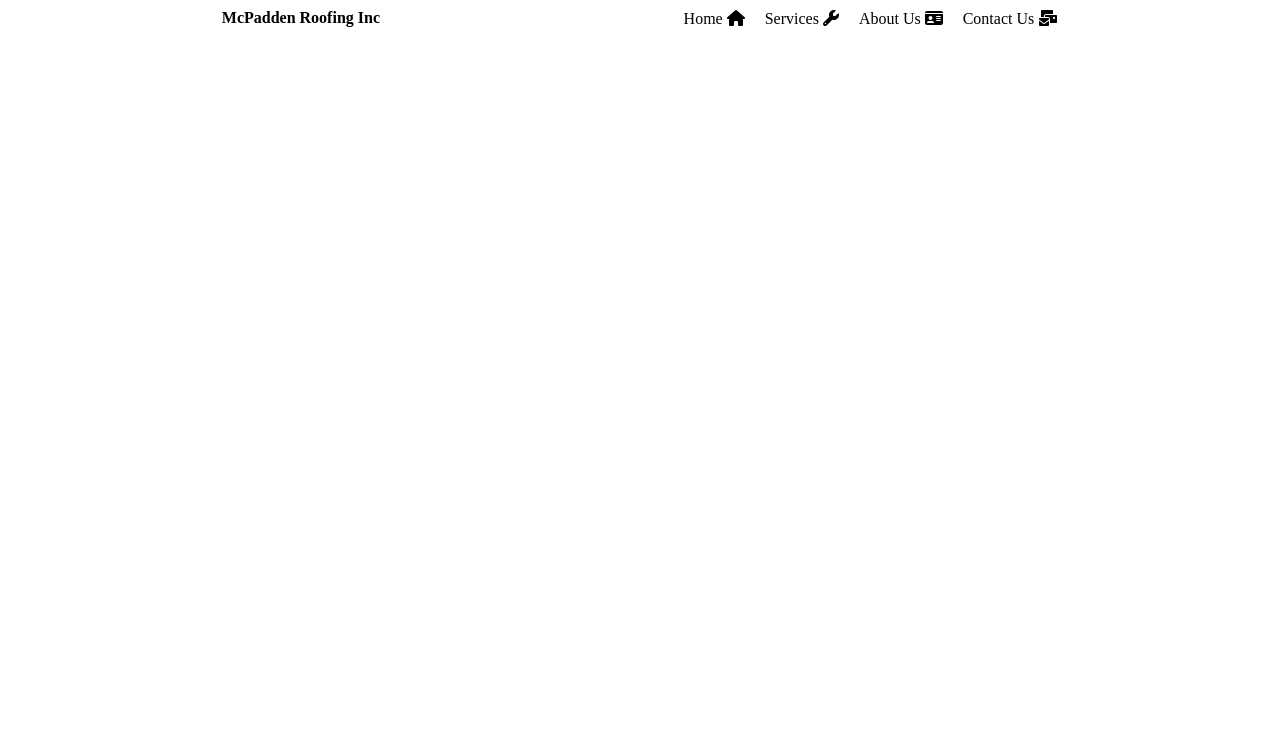
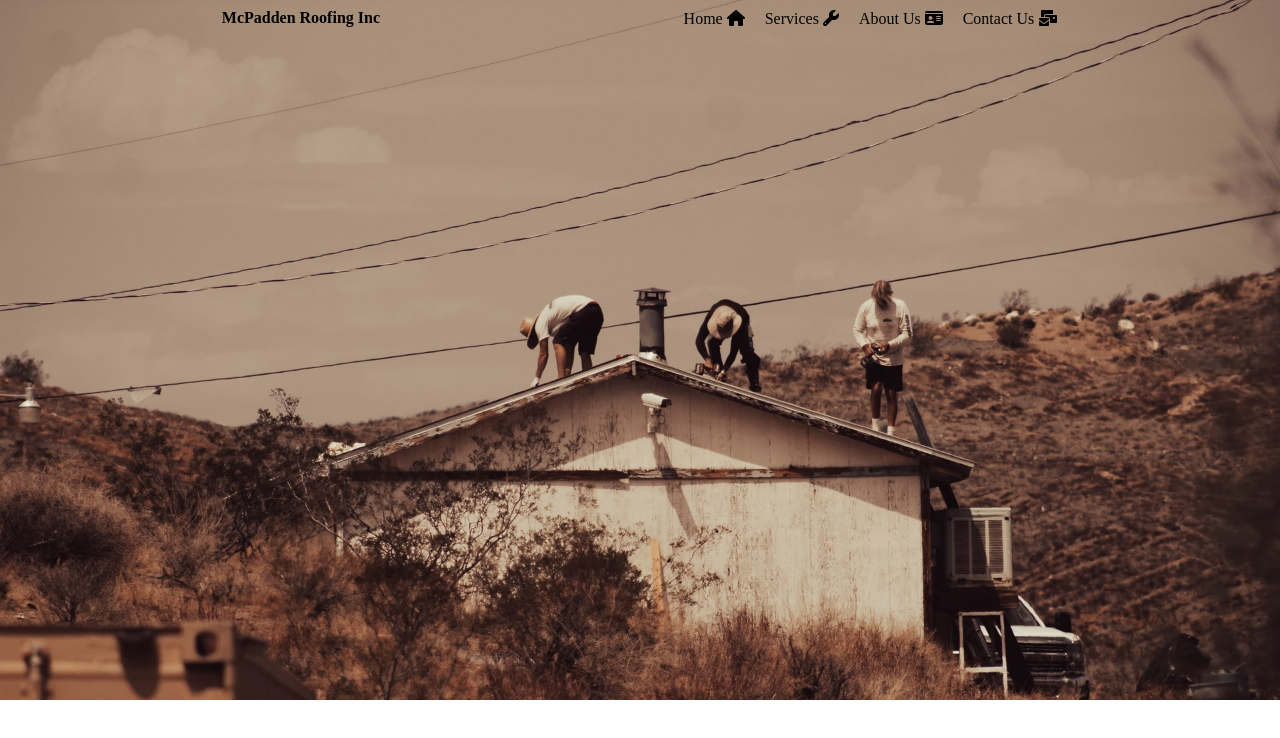
Before and after one commit to tmcfadden7/mcpadden-roofing-react-app, a React (Create React App) app: page / in a window 1280 px wide. Shown: the top 738 px of the page. Built offline with nearby package versions, Linux system fonts and the light colour scheme.

Commit message:
create images folder, add image to folder, add classname to header element and added background image to css file

```diff
--- a/src/App.css
+++ b/src/App.css
@@ -73,6 +73,13 @@ nav .nav-icon {
     display: none;
 }
 
+.jumbotron {
+    background-image: url('./images/roofing-jumbtron.jpg');
+    background-repeat: no-repeat;
+    background-size: cover;
+    min-height: 700px;
+}
+
 @media screen and ( min-width: 992px ) {
     nav {
         display: flex;
--- a/src/components/Header.js
+++ b/src/components/Header.js
@@ -5,7 +5,7 @@ import { faHome, faIdCard, faMailBulk, faWrench } from '@fortawesome/free-solid-
 function Header() {
     return (
         <>
-            <header>
+            <header className='jumbotron'>
                 <div className="container">
                 <nav>
                     <h1>McPadden Roofing Inc</h1>
```
Also changed, not shown: src/images/roofing-jumbtron.jpg (added).
